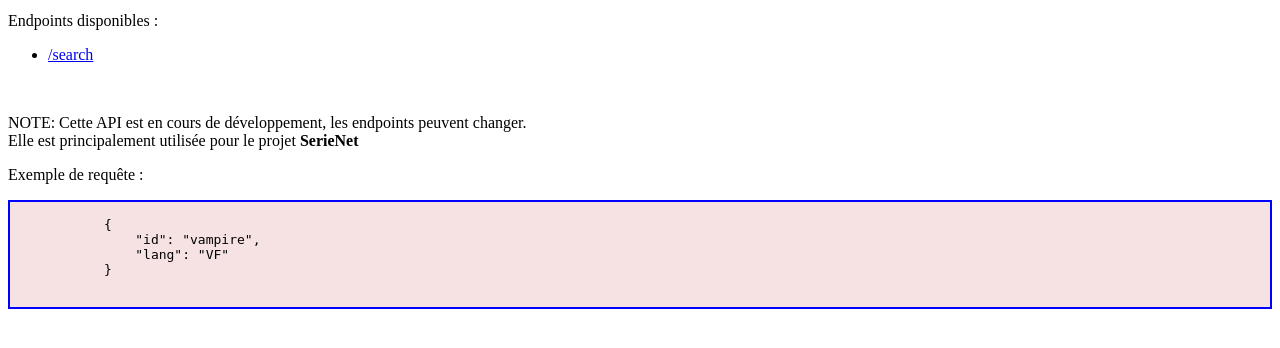
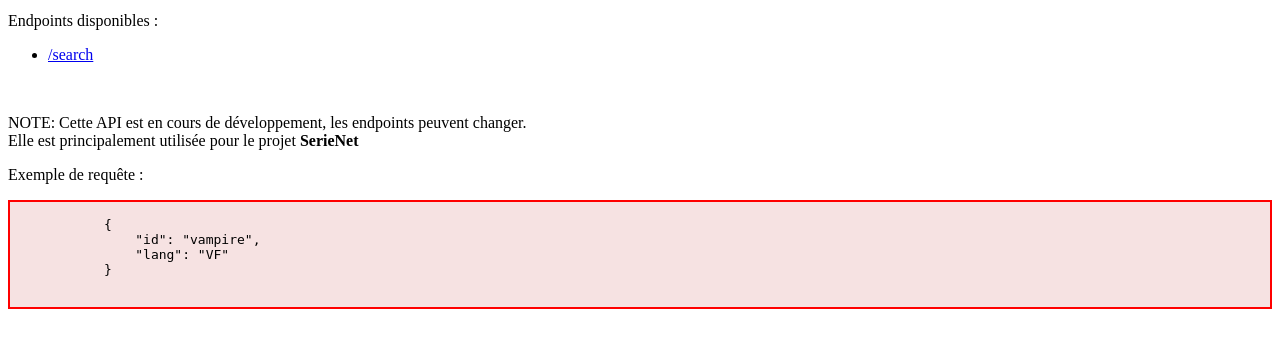
Before and after one commit to Maxiwere45/seriesNet, a Flask app: page / in a window 1280 px wide. Shown: the part 256-604 px from the top of the page. Run offline with Flask 3, Linux system fonts and the light colour scheme; parts of the project's set-up code (start-up, migrations or seed data) failed here and were passed over.

Commit message:
Update README.md + index.html

```diff
--- a/templates/index.html
+++ b/templates/index.html
@@ -27,7 +27,7 @@
     </p>
 
     <p>Exemple de requête :</p>
-    <pre style="background-color: #f6e2e2; border: solid 2px blue">
+    <pre style="background-color: #f6e2e2; border: solid 2px red">
         <code>
             {
                 "id": "vampire",
```
Also changed, not shown: README.md.
